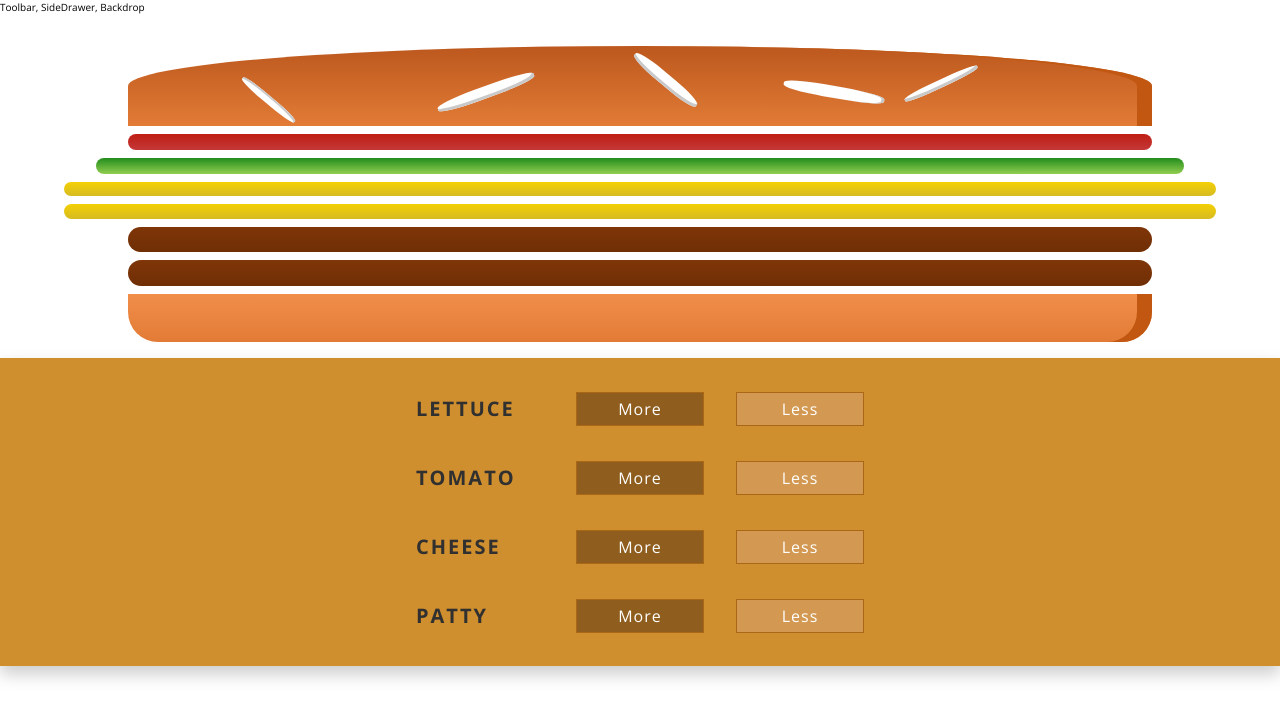
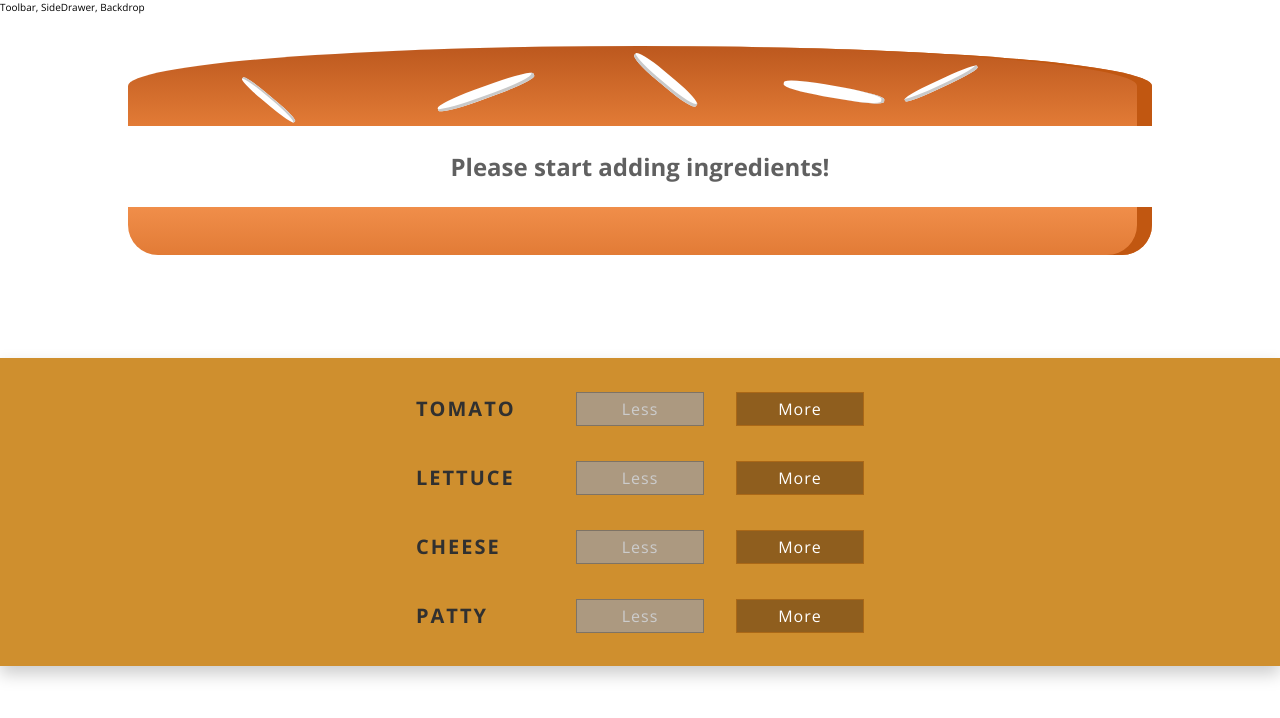
Before and after one commit to arhamathar/burger-builder-app, a React (Create React App) app: page / in a window 1280 px wide. Shown: the top 718 px of the page. Built offline with nearby package versions, Linux system fonts and the light colour scheme; the HTML template or start-up script is replaced by a standard one.

Commit message:
BuildControls state added to add or remove ingredients

```diff
--- a/src/components/Burger/BuildControls.js
+++ b/src/components/Burger/BuildControls.js
@@ -3,20 +3,28 @@ import SingleControllers from './SingleController';
 import classes from './BuildControls.module.css';
 
 const controls = [
+    { label: 'Tomato', type: 'tomato' },
     { label: 'Lettuce', type: 'lettuce' },
-    { label: 'Tomato', type: 'tomato' },
     { label: 'Cheese', type: 'cheese' },
     { label: 'Patty', type: 'patty' }
 ];
 
-function BuildControls() {
+function BuildControls(props) {
     return (
         <div className={classes.BuildControls}>
             {controls.map(ctrl => {
-                return <SingleControllers key={ctrl.label} label={ctrl.label} />
+                return (
+                    <SingleControllers
+                        key={ctrl.label}
+                        label={ctrl.label}
+                        add={() => { props.addIngredients(ctrl.type) }}
+                        remove={() => props.removeIngredients(ctrl.type)}
+                        disabled={props.disabled[ctrl.type]}
+                    />
+                );
             })}
         </div>
-    )
+    );
 }
 
 export default BuildControls;
--- a/src/components/Burger/SingleController.js
+++ b/src/components/Burger/SingleController.js
@@ -5,8 +5,12 @@ function SingleController(props) {
     return (
         <div className={classes.SingleController}>
             <div className={classes.Label}>{props.label}</div>
-            <button className={classes.More}>More</button>
-            <button className={classes.Less}>Less</button>
+            <button
+                className={classes.Less}
+                onClick={props.remove}
+                disabled={props.disabled}
+            >Less</button>
+            <button className={classes.More} onClick={props.add}>More</button>
         </div>
     );
 }
--- a/src/components/Burger/SingleController.module.css
+++ b/src/components/Burger/SingleController.module.css
@@ -28,7 +28,7 @@
 .SingleController button:hover:disabled {
     background-color: #AC9980;
     color: #ccc;
-    cursor: not-allowed;
+    cursor: default;
 }
 
 .Label {
--- a/src/containers/BurgerBuilder.js
+++ b/src/containers/BurgerBuilder.js
@@ -2,20 +2,60 @@ import React, { useState } from 'react';
 import Burger from '../components/Burger/Burger';
 import BuildControls from '../components/Burger/BuildControls';
 
+const INGREDIENTS_PRICE = {
+  lettuce: 15,
+  tomato: 15,
+  cheese: 20,
+  patty: 30
+}
+
 function BurgerBuilder() {
+  const [totalPrice, setTotalPrice] = useState(20);
   const [ingredients, setIngredients] = useState({
-    tomato: 1,
-    lettuce: 1,
-    cheese: 2,
-    patty: 2
+    tomato: 0,
+    lettuce: 0,
+    cheese: 0,
+    patty: 0
   });
+
+  const addIngredientsHandler = (type) => {
+    const oldCount = ingredients[type];
+    const updatedCount = oldCount + 1;
+    const updatedIngredients = { ...ingredients };
+    updatedIngredients[type] = updatedCount;
+    setIngredients(updatedIngredients);
+
+    const newPrice = totalPrice + INGREDIENTS_PRICE[type];
+    setTotalPrice(newPrice);
+  }
+
+  const removeIngredientsHandler = (type) => {
+    if (ingredients[type] <= 0)
+      return;
+
+    const updatedIngredients = { ...ingredients };
+    updatedIngredients[type] = ingredients[type] - 1;
+    setIngredients(updatedIngredients);
+
+    const newPrice = totalPrice + INGREDIENTS_PRICE[type];
+    setTotalPrice(newPrice);
+  }
+
+  const disabledInfo = { ...ingredients };
+  for (let key in disabledInfo) {
+    disabledInfo[key] = disabledInfo[key] <= 0;
+  }
 
   return (
     <div>
       <Burger ingredients={ingredients} />
-      <BuildControls />
+      <BuildControls
+        addIngredients={addIngredientsHandler}
+        removeIngredients={removeIngredientsHandler}
+        disabled={disabledInfo}
+      />
     </div>
-  )
+  );
 }
 
-export default BurgerBuilder
+export default BurgerBuilder;
```
Also changed, not shown: 1 other file (tests, documents, lock files or other folders).
